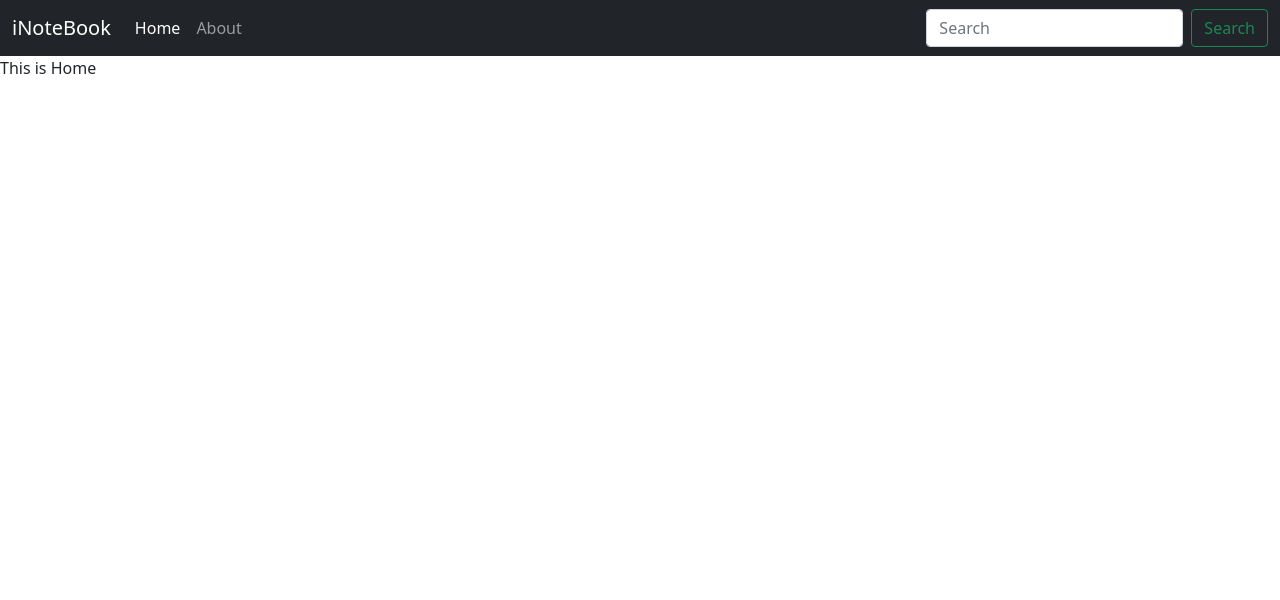
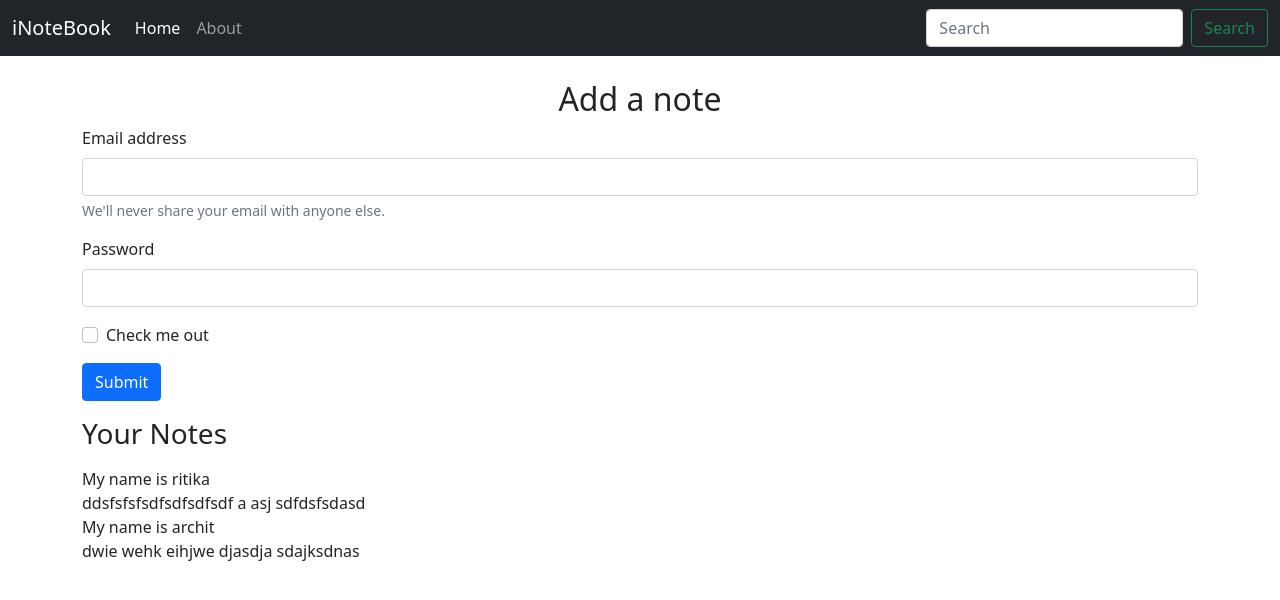
Before and after one commit to architjain798/stickynotes, a React (Create React App) app: page / in a window 1280 px wide. Shown: the top 600 px of the page. Built offline with nearby package versions, Linux system fonts and the light colour scheme.

Commit message:
Added the Form and used the static notes and displayed them on home screen.

```diff
--- a/package.json
+++ b/package.json
@@ -10,7 +10,7 @@
     "react": "^17.0.2",
     "react-dom": "^17.0.2",
     "react-router-dom": "^6.3.0",
-    "react-scripts": "5.0.0",
+    "react-scripts": "^2.1.3",
     "web-vitals": "^2.1.4"
   },
   "scripts": {
@@ -37,5 +37,8 @@
       "last 1 firefox version",
       "last 1 safari version"
     ]
+  },
+  "devDependencies": {
+    "prisma": "^3.13.0"
   }
 }
--- a/src/App.js
+++ b/src/App.js
@@ -11,10 +11,12 @@
       <NoteState>
         <BrowserRouter>
           <NavBar />
-          <Routes>
-            <Route exact path="/" element={<Home />} />
-            <Route exact path="/about" element={<About />} />
-          </Routes>
+          <div className="container my-4">
+            <Routes>
+              <Route exact path="/" element={<Home />} />
+              <Route exact path="/about" element={<About />} />
+            </Routes>
+          </div>
         </BrowserRouter>
       </NoteState>
     </>
--- a/src/components/About.js
+++ b/src/components/About.js
@@ -1,30 +1,9 @@
-import React, { useContext } from "react";
-import noteContext from "../context/notes/noteContext";
+import React from "react";
 
 const About = () => {
-  const state = useContext(noteContext);
-
-  const changeName = () => {
-    alert("clicked");
-    if (state.data.name === "archit") {
-      state.setData({
-        name: "ritika",
-        class: "12B",
-      });
-    } else {
-      state.setData({
-        name: "archit",
-        class: "5B",
-      });
-    }
-  };
-
   return (
     <>
-      <div onClick={changeName}>Click to change Name and Class</div>
-      <div>
-        This is About {state.data.name} and class {state.data.class}
-      </div>
+      <div>About</div>
     </>
   );
 };
--- a/src/components/Home.js
+++ b/src/components/Home.js
@@ -1,7 +1,64 @@
-import React from "react";
+import React, { useContext } from "react";
+import noteContext from "../context/notes/noteContext";
 
 const Home = () => {
-  return <div>This is Home</div>;
+  const context = useContext(noteContext);
+
+  const { data, setData } = context;
+
+  return (
+    <>
+      <h2 className="text-center">Add a note</h2>
+      <form>
+        <div className="mb-3">
+          <label htmlFor="exampleInputEmail1" className="form-label">
+            Email address
+          </label>
+          <input
+            type="email"
+            className="form-control"
+            id="exampleInputEmail1"
+            aria-describedby="emailHelp"
+          />
+          <div id="emailHelp" className="form-text">
+            We'll never share your email with anyone else.
+          </div>
+        </div>
+        <div className="mb-3">
+          <label htmlFor="exampleInputPassword1" className="form-label">
+            Password
+          </label>
+          <input
+            type="password"
+            className="form-control"
+            id="exampleInputPassword1"
+          />
+        </div>
+        <div className="mb-3 form-check">
+          <input
+            type="checkbox"
+            className="form-check-input"
+            id="exampleCheck1"
+          />
+          <label className="form-check-label" htmlFor="exampleCheck1">
+            Check me out
+          </label>
+        </div>
+        <button type="submit" className="btn btn-primary">
+          Submit
+        </button>
+      </form>
+      <h3 className="my-3">Your Notes</h3>
+      {data.map((x) => {
+        return (
+          <>
+            <div>{x.title}</div>
+            <div>{x.description}</div>
+          </>
+        );
+      })}
+    </>
+  );
 };
 
 export default Home;
--- a/src/context/notes/NoteState.js
+++ b/src/context/notes/NoteState.js
@@ -1,13 +1,29 @@
-import { useState } from "react";
+import React, { useState } from "react";
 import NoteContext from "./noteContext";
 
 const NoteState = (props) => {
-  const obj = {
-    name: "archit",
-    class: "5a",
-  };
+  const dataStatic = [
+    {
+      _id: "624aa0329a3c90d0efbf2c41",
+      user: "624428a33aa412d3ddb7e55b",
+      title: "My name is ritika",
+      description: "ddsfsfsfsdfsdfsdfsdf a asj sdfdsfsdasd",
+      tag: "today",
+      date: "1649057842721",
+      __v: 0,
+    },
+    {
+      _id: "624aa0329a3c90d0efbf2c41",
+      user: "624428a33aa412d3ddb7e55b",
+      title: "My name is archit",
+      description: "dwie wehk eihjwe djasdja sdajksdnas",
+      tag: "today",
+      date: "1649057842721",
+      __v: 0,
+    },
+  ];
 
-  const [data, setData] = useState(obj);
+  const [data, setData] = useState(dataStatic);
 
   return (
     <NoteContext.Provider value={{ data, setData }}>
```
Also changed, not shown: 1 other file (tests, documents, lock files or other folders).
